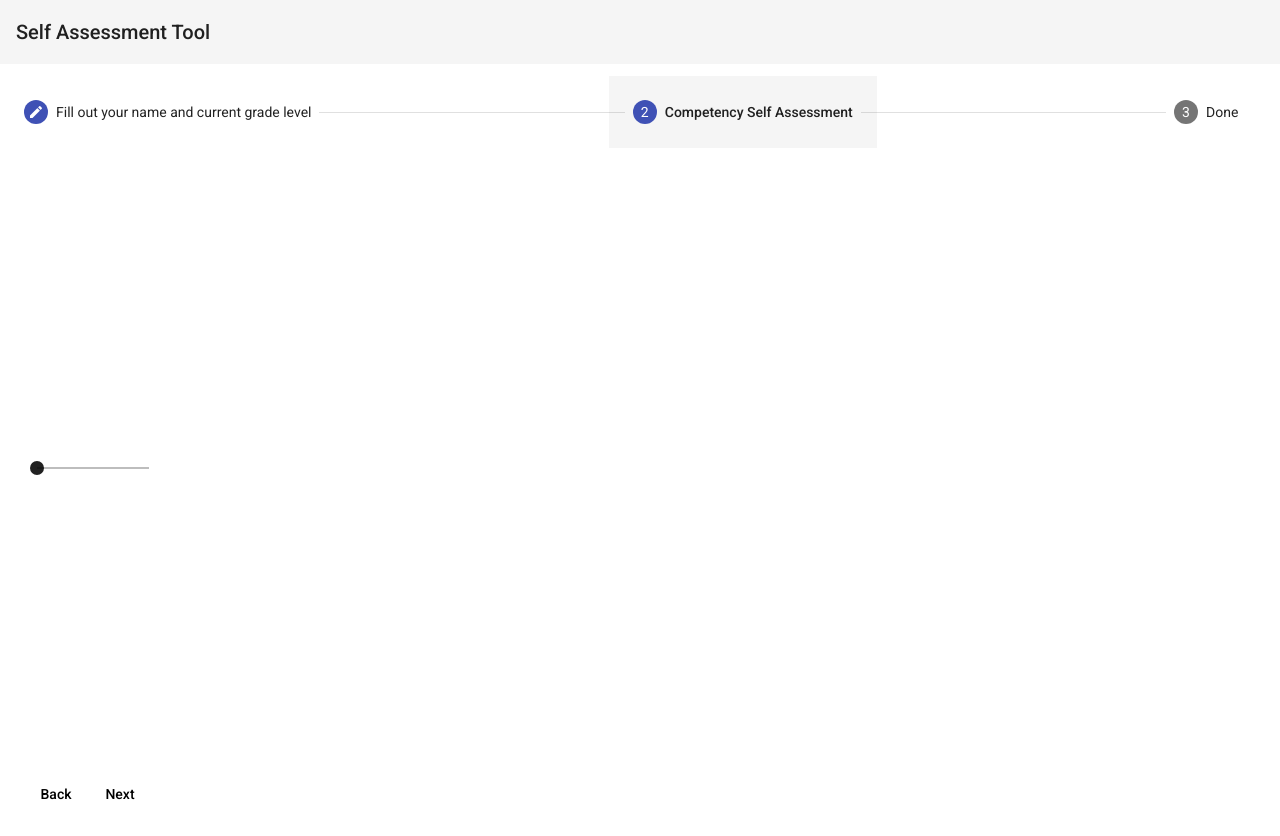
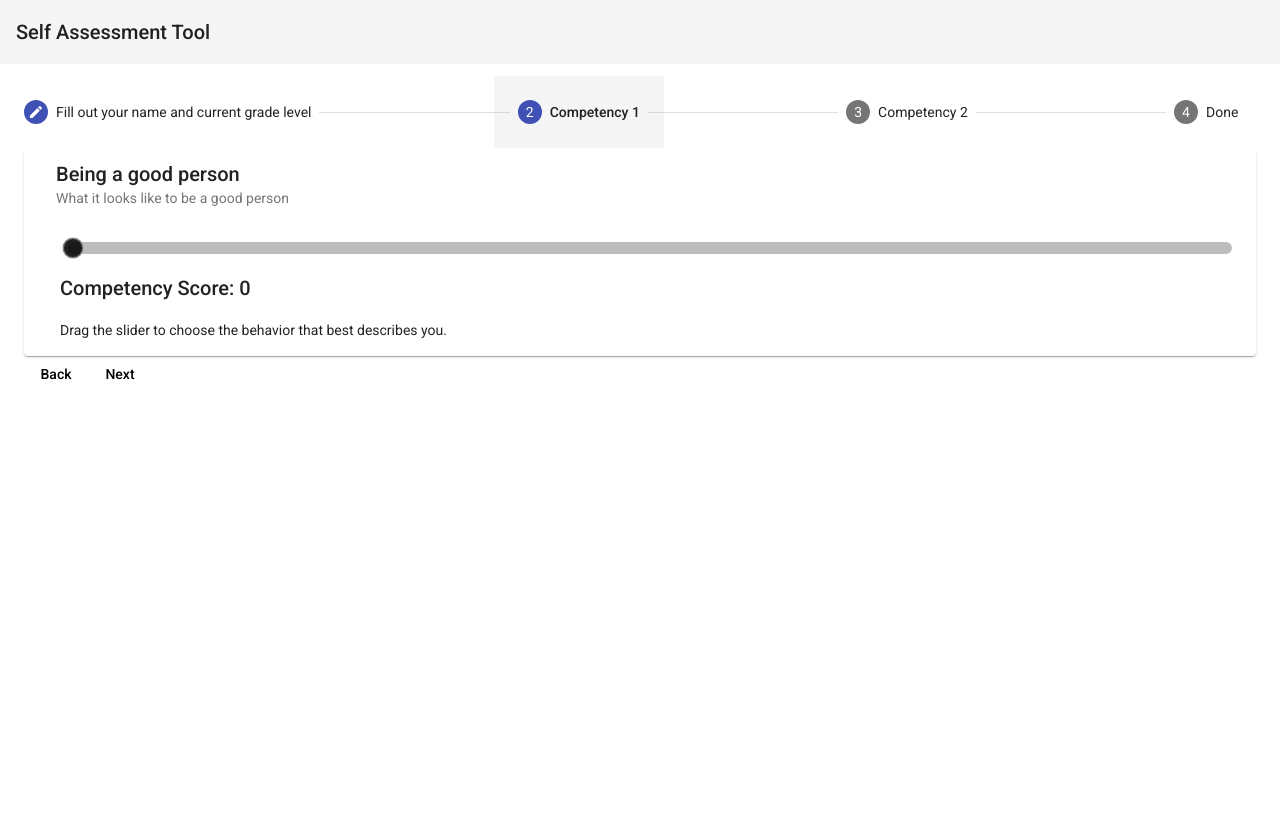
Before and after one commit to madflytom/self-assessment-tool, an Angular app: page / in a window 1280 px wide. Both pictures are taken after typing "Sample", "Sample" into the empty fields and a click on the button "Next". After the commit the page ends 800 px from the top, so only its background shows below. Built offline with nearby package versions, Linux system fonts and the light colour scheme.

Commit message:
Fixed layout with cards.  Ready for full build out

```diff
--- a/src/app/app.module.ts
+++ b/src/app/app.module.ts
@@ -15,6 +15,8 @@ import {MatButtonModule} from '@angular/material/button';
 import { StepperComponent } from './stepper/stepper.component';
 import {MatGridListModule} from '@angular/material/grid-list';
 import {MatSliderModule} from '@angular/material/slider';
+import {MatCardModule} from '@angular/material/card';
+
 
 
 @NgModule({
@@ -34,7 +36,8 @@ import {MatSliderModule} from '@angular/material/slider';
     MatInputModule,
     MatButtonModule,
     MatGridListModule,
-    MatSliderModule
+    MatSliderModule,
+    MatCardModule
   ],
   providers: [],
   bootstrap: [AppComponent]
--- a/src/app/stepper/stepper.component.css
+++ b/src/app/stepper/stepper.component.css
@@ -2,3 +2,11 @@
     position: absolute;
     left: 5px;
   }
+
+  .card-padding{
+    padding-left: 20px;
+  }
+
+  .preformatted {
+    white-space: pre;
+}
--- a/src/app/stepper/stepper.component.html
+++ b/src/app/stepper/stepper.component.html
@@ -27,37 +27,59 @@
             </div>
         </form>
     </mat-step>
-    <mat-step [stepControl]="secondFormGroup" label="Competency Self Assessment">
-        <p></p>
+    <mat-step [stepControl]="secondFormGroup" label="Competency 1">
         <form [formGroup]="secondFormGroup">
             <input matInput hidden formControlName="goodPerson">
         </form>
-
-        <mat-grid-list cols="2">
-            <mat-grid-tile>
-                <div class="form-inside-grid">
-                    <mat-slider thumbLabel [displayWith]="formatLabel" tickInterval="1" step="1" min="0" max="4"
+        <mat-card>
+            <mat-card-header>
+                <mat-card-title>Being a good person</mat-card-title>
+                <mat-card-subtitle>What it looks like to be a good person</mat-card-subtitle>
+            </mat-card-header>
+            <mat-card-content>
+                <div class="card-padding">
+                    <mat-slider thumbLabel step="1" min="0" max="4"
                         aria-label="units" [(ngModel)]="value" (change)="updateForm(value)"
                         (input)="updateLabel($event)">
                     </mat-slider>
+                    <h2>Competency Score: {{value}}</h2>
+                    <div [innerHTML]="explanationValue"></div>
                 </div>
-            </mat-grid-tile>
-            <mat-grid-tile>
-                <p>{{explanationValue}}</p>
-            </mat-grid-tile>
-
-
-            <!-- More stuff to do here-->
-
-
-
-        </mat-grid-list>
+            </mat-card-content>
+        </mat-card>
         <div>
             <button mat-button matStepperPrevious>Back</button>
             <button mat-button matStepperNext>Next</button>
         </div>
+    </mat-step>
 
+    <mat-step [stepControl]="thirdFormGroup" label="Competency 2">
+        <form [formGroup]="thirdFormGroup">
+            <input hidden matInput formControlName="goodWork">
+        </form>
+        <mat-card>
+            <mat-card-header>
+                <mat-card-title>Doing Good Work</mat-card-title>
+                <mat-card-subtitle>What it looks like to do good work</mat-card-subtitle>
+            </mat-card-header>
+            <mat-card-content>
+                <div class="card-padding">
+                    <mat-slider thumbLabel step="1" min="0" max="4"
+                        aria-label="units" [(ngModel)]="value2" (change)="updateForm2(value2)"
+                        (input)="updateLabel2($event)">
+                    </mat-slider>
+                    <h2>Competency Score: {{value2}}</h2>
+                    <div [innerHTML]="explanationValue2"></div>
+                </div>
+            </mat-card-content>
+        </mat-card>
+        <div>
+            <button mat-button matStepperPrevious>Back</button>
+            <button mat-button matStepperNext>Next</button>
+        </div>
     </mat-step>
+
+
     <mat-step>
         <ng-template matStepLabel>Done</ng-template>
         <p>You are now done.</p>
--- a/src/app/stepper/stepper.component.ts
+++ b/src/app/stepper/stepper.component.ts
@@ -12,21 +12,15 @@ export class StepperComponent implements OnInit {
   isLinear = false;
   firstFormGroup!: FormGroup;
   secondFormGroup!: FormGroup;
+  thirdFormGroup!: FormGroup;
 
   goodValue:any;
+  goodValue2:any;
 
-  autoTicks = false;
-  disabled = false;
-  invert = false;
-  max = 100;
-  min = 0;
-  showTicks = false;
-  step = 1;
-  thumbLabel = false;
   value = 0;
-  vertical = false;
-  tickInterval = 1;
-  explanationValue = "";
+  value2 = 0;
+  explanationValue = "Drag the slider to choose the behavior that best describes you.";
+  explanationValue2 = "Drag the slider to choose the behavior that best describes you.";
 
   constructor(private _formBuilder: FormBuilder) {}
 
@@ -38,17 +32,19 @@ export class StepperComponent implements OnInit {
     this.secondFormGroup = this._formBuilder.group({
       goodPerson: ['', Validators.required],
     });
-  }
-
-  formatLabel(value: number) {
-    return value;
+    this.thirdFormGroup = this._formBuilder.group({
+      goodWork: ['', Validators.required],
+    });
   }
 
   updateForm(value: number){
+    this.secondFormGroup.controls["goodPerson"].setValue(value);
+  }
+  updateForm2(value: number){
+    console.log(value);
+    this.thirdFormGroup.controls["goodWork"].setValue(value);
+  }
 
-    this.secondFormGroup.controls["goodPerson"].setValue(value);
-
-  }
   updateLabel(event: MatSliderChange){
     console.log(event.value)
     switch(event.value) {
@@ -57,13 +53,30 @@ export class StepperComponent implements OnInit {
         this.explanationValue = "Do more";
         break;
       case 2:
-        this.explanationValue = "You're doing the bare min.  You could do better.";
+        this.explanationValue = "<p>Lorem ipsum dolor sit amet, consectetur adipiscing elit. Morbi vitae nisi sapien. Phasellus maximus laoreet vehicula.</p><p>Aliquam urna nunc, pharetra nec vestibulum eget, luctus a elit. Duis et eros vitae mi luctus sodales quis a felis. Integer vestibulum interdum iaculis. Aenean tincidunt risus non euismod tristique. Curabitur dictum rutrum convallis. In odio lacus, sodales a ultricies vitae, fringilla ac tellus.</p><p>Proin ullamcorper quis ex vel accumsan. Suspendisse malesuada mi et nunc viverra finibus. In at nisi commodo dolor posuere scelerisque. Nullam sagittis tortor ornare, blandit enim vel, lacinia lacus. Pellentesque maximus massa nec imperdiet vulputate. In hendrerit, leo id dapibus egestas, quam ligula accumsan ante, id accumsan mauris ante non leo.</p>";
         break;
       default:
-        this.explanationValue = "work";
+        this.explanationValue = "Drag the slider to choose the behavior that best describes you.";
     }
 
     console.log(this.explanationValue);
   }
 
+  updateLabel2(event: MatSliderChange){
+    console.log(event.value)
+    switch(event.value) {
+
+      case 1:
+        this.explanationValue2 = "Do more";
+        break;
+      case 2:
+        this.explanationValue2 = "<p>Lorem ipsum dolor sit amet, consectetur adipiscing elit. Morbi vitae nisi sapien. Phasellus maximus laoreet vehicula.</p><p>Aliquam urna nunc, pharetra nec vestibulum eget, luctus a elit. Duis et eros vitae mi luctus sodales quis a felis. Integer vestibulum interdum iaculis. Aenean tincidunt risus non euismod tristique. Curabitur dictum rutrum convallis. In odio lacus, sodales a ultricies vitae, fringilla ac tellus.</p><p>Proin ullamcorper quis ex vel accumsan. Suspendisse malesuada mi et nunc viverra finibus. In at nisi commodo dolor posuere scelerisque. Nullam sagittis tortor ornare, blandit enim vel, lacinia lacus. Pellentesque maximus massa nec imperdiet vulputate. In hendrerit, leo id dapibus egestas, quam ligula accumsan ante, id accumsan mauris ante non leo.</p>";
+        break;
+      default:
+        this.explanationValue2 = "Drag the slider to choose the behavior that best describes you.";
+    }
+
+    console.log(this.explanationValue2);
+  }
+
 }
--- a/src/styles.css
+++ b/src/styles.css
@@ -7,3 +7,34 @@ body { margin: 0; font-family: Roboto, "Helvetica Neue", sans-serif; }
     justify-content: flex-start !important ;
     align-items: flex-start !important;
   }
+
+  .mat-slider.mat-slider-horizontal .mat-slider-wrapper {
+    top: 18px;
+  }
+  .mat-slider.mat-slider-horizontal .mat-slider-track-wrapper {
+    height: 12px;
+    border-radius: 10px
+  }
+
+  .mat-slider.mat-slider-horizontal{
+    min-width: 100%;
+  }
+
+  .mat-slider.mat-slider-horizontal .mat-slider-track-background,
+  .mat-slider.mat-slider-horizontal .mat-slider-track-fill {
+    height: 100%;
+  }
+  .mat-slider.mat-slider-horizontal .mat-slider-track-fill {
+    background-color: rgb(0, 102, 255);
+  }
+  .mat-accent .mat-slider-thumb {
+    height: 30px;
+    width: 30px;
+    background-color: white;
+    border: solid 2px gray;
+    bottom: -20px;
+    right: -20px;
+  }
+  .mat-slider-min-value:not(.mat-slider-thumb-label-showing) .mat-slider-thumb {
+    background-color: white;
+  }
```
